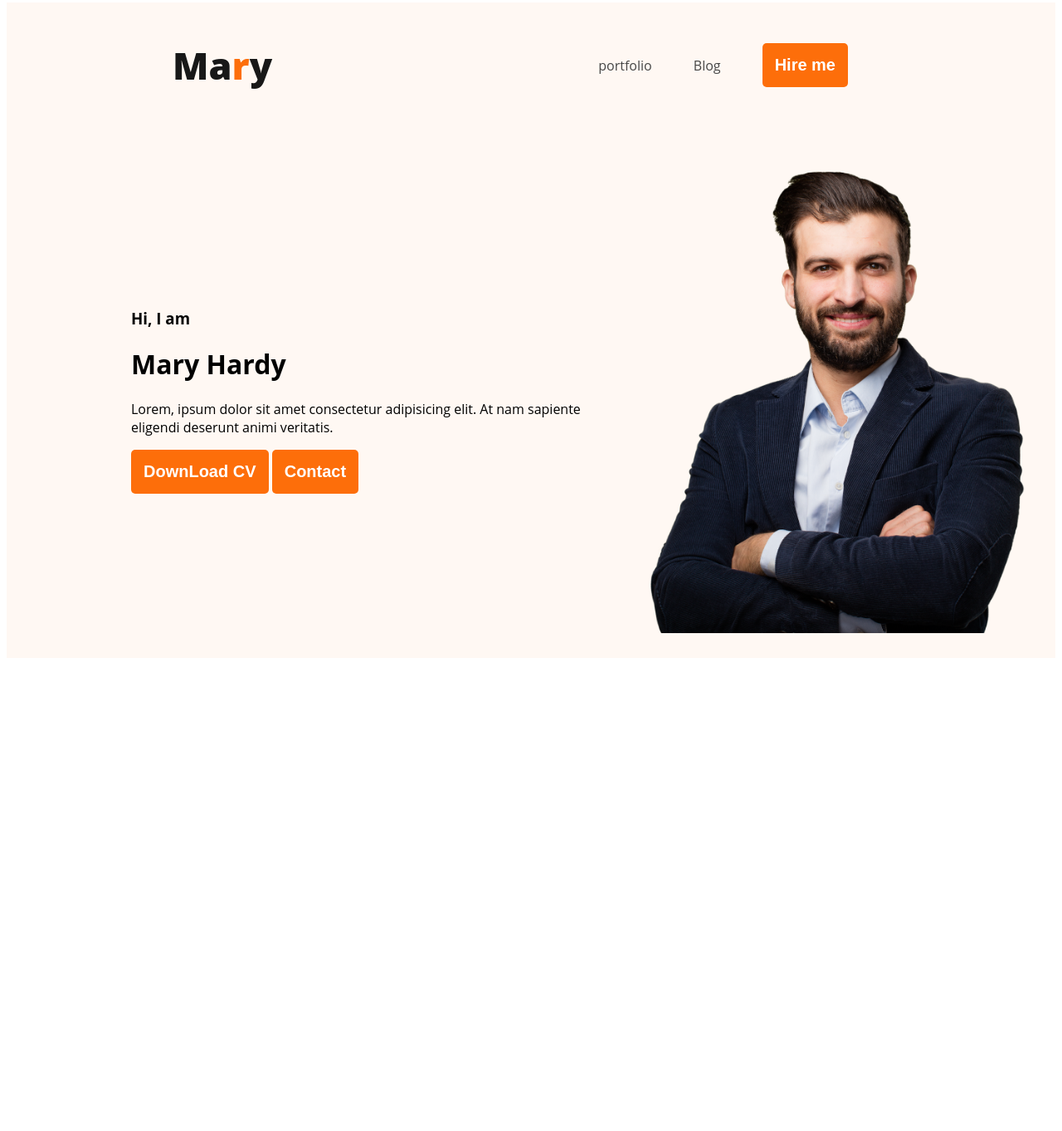
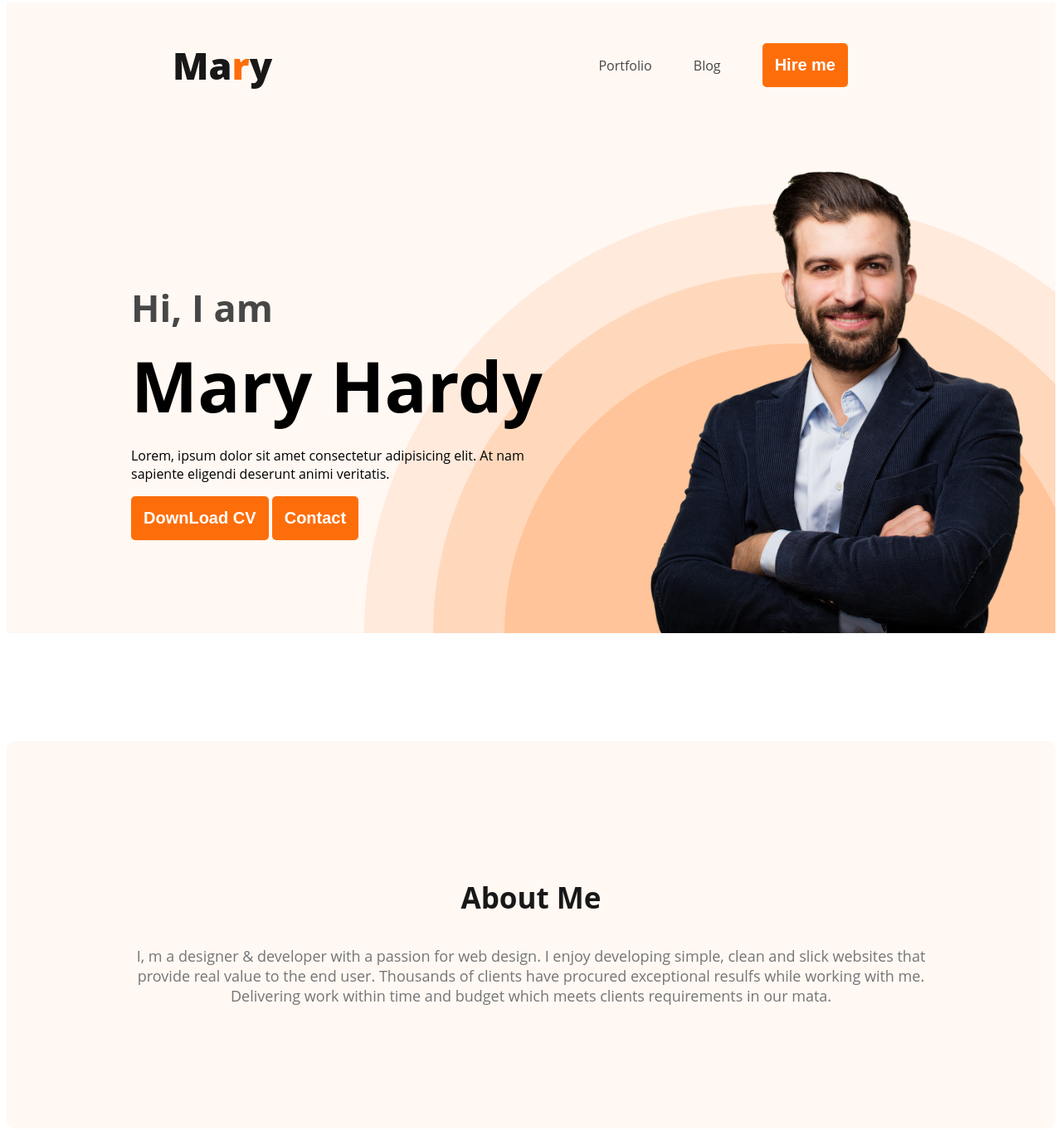
Before and after one commit to SazalRoy1/webdevebloper-portfolio-2024, a plain HTML site: page index.html in a window 1280 px wide. Shown: the part 5-1368 px from the top of the page at 83% size. Before the commit the page ends 806 px from the top, so only its background shows below. Drawn offline with Linux system fonts and the light colour scheme.

Commit message:
about section commit

```diff
--- a/index.html
+++ b/index.html
@@ -11,7 +11,7 @@
         <nav>
             <h3 class="nav-title">Ma<span class="text-primary">r</span>y</h3>
             <ul>
-                <li><a href="">portfolio</a></li>
+                <li><a href="">Portfolio</a></li>
                 <li><a href="">Blog</a></li>
                 <li><Button class="btn-primary">Hire me</Button></li>
             </ul>
@@ -20,7 +20,7 @@
             <div class="banner-content">
                 <h3 class="banner-greeting"> Hi, I am</h3>
                 <h1 class="banner-title">Mary Hardy</h1>
-                <p>Lorem, ipsum dolor sit amet consectetur adipisicing elit.
+                <p class="banner-description">Lorem, ipsum dolor sit amet consectetur adipisicing elit.
                 At nam sapiente eligendi deserunt animi veritatis.</p>
                 <button class="btn-primary">DownLoad CV</button>
                 <button class="btn-primary">Contact </button>
@@ -29,7 +29,13 @@
         </div>
     </header>
     <main>
-
+        <section class="about">
+            <h3 class="section-title">About Me</h3>
+            <p class="section-description">
+                I, m a designer & developer with a passion for web design. I enjoy developing simple, clean and slick websites that provide real value to the end user. Thousands of clients have procured exceptional resulfs while working with me. Delivering work within time and budget which meets
+                clients requirements in our mata.
+            </p>
+        </section>
     </main>
     <footer>
 
--- a/style/portfolio.css
+++ b/style/portfolio.css
@@ -48,15 +48,60 @@
 
 .header{
     background-color: #FFF8F3;
+    background-image: url('../image/header_bg.png');
+    background-repeat: no-repeat;
+    background-position: bottom right;
 }
 .banner{
-    padding: 30px 30px 30px 150px;
+    padding: 30px 30px 0px 150px;
     display: flex;
     align-items: center;
+    justify-content: space-between;
+}
+.banner-content{
+    max-width: 500px;
 }
 .banner .profile-pic{
    width: 500px;
 }
-.banner-content{
+.banner-greeting{
+    font-size: 45px;
+    color: #474747;
+    margin-bottom: 0;
+}
+.banner-title{
+    font-size: 85px;
+    font-weight: 700;
+    margin-top: 5px;
+}
+.banner-title{
+    margin-bottom: 0;
+}
+.banner-description{
+    /* margin-top:px ; */
+}
+
+/* main section style */
+
+
+/* about section style */
+
+.section-title{
+color: #181818;
+text-align: center;
+font-size: 35px;
+font-weight: 700;
 
 }
+.section-description{
+    color:#757575;
+    text-align: center;
+
+    font-size: 18px;
+}
+.about{
+    padding: 130px;
+    border-radius: 10px;
+    background: #FFF8F3;
+    margin: 130px 0;
+}
```
